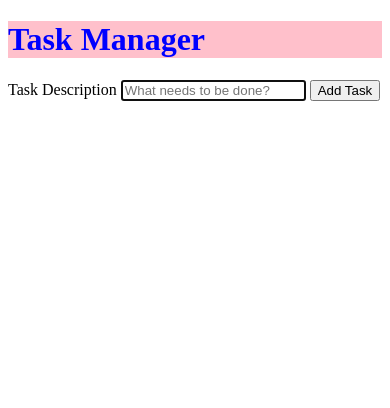
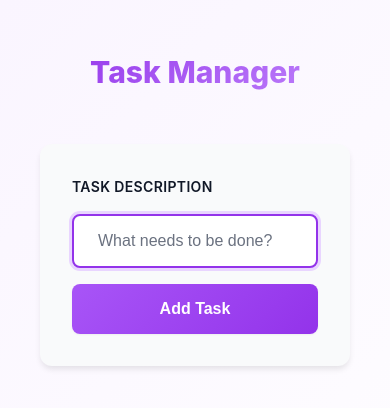
Before and after one commit to f5-cambra/task-manager, a plain HTML site: page index.html in a window 390 px wide. Drawn offline with Linux system fonts and the light colour scheme.

Commit message:
feat: add CSS styling with purple theme and variables
- Add CSS reset and base styles
- Define CSS custom properties for purple color palette
- Add spacing and typography variables
- Style form with purple gradient theme
- Implement hover and focus states
- Add mobile-first responsive design
- Include reduced motion media query
- Apply gradient to heading and button

```diff
--- a/style.css
+++ b/style.css
@@ -1,5 +1,185 @@
+/* Reset & Base Styles */
+*, *::before, *::after {
+    margin: 0;
+    padding: 0;
+    box-sizing: border-box;
+}
+
+/* CSS Custom Properties - Purple Theme */
+:root {
+    /* Purple Color Palette */
+    --purple-50: #faf5ff;
+    --purple-100: #f3e8ff;
+    --purple-200: #e9d5ff;
+    --purple-300: #d8b4fe;
+    --purple-400: #c084fc;
+    --purple-500: #a855f7;
+    --purple-600: #9333ea;
+    --purple-700: #7e22ce;
+    --purple-800: #6b21a8;
+    --purple-900: #581c87;
+
+    /* Semantic Colors */
+    --color-primary: var(--purple-600);
+    --color-primary-hover: var(--purple-700);
+    --color-primary-light: var(--purple-100);
+    --color-primary-focus: var(--purple-200);
+
+    /* Neutral Colors */
+    --color-background: #ffffff;
+    --color-surface: #f9fafb;
+    --color-text: #111827;
+    --color-text-muted: #6b7280;
+    --color-border: #e5e7eb;
+
+    /* Spacing */
+    --spacing-xs: 0.25rem;
+    --spacing-sm: 0.5rem;
+    --spacing-md: 1rem;
+    --spacing-lg: 1.5rem;
+    --spacing-xl: 2rem;
+    --spacing-2xl: 3rem;
+
+    /* Border Radius */
+    --radius-sm: 0.375rem;
+    --radius-md: 0.5rem;
+    --radius-lg: 0.75rem;
+
+    /* Transitions */
+    --transition-fast: 150ms ease;
+    --transition-base: 250ms ease;
+
+    /* Shadows */
+    --shadow-sm: 0 1px 2px 0 rgb(0 0 0 / 0.05);
+    --shadow-md: 0 4px 6px -1px rgb(0 0 0 / 0.1);
+    --shadow-lg: 0 10px 15px -3px rgb(0 0 0 / 0.1);
+}
+
+/* Base Styles */
+html {
+    font-size: 16px;
+}
+
+body {
+    font-family: -apple-system, BlinkMacSystemFont, 'Segoe UI', Roboto, Oxygen, Ubuntu, sans-serif;
+    line-height: 1.6;
+    color: var(--color-text);
+    background: linear-gradient(135deg, var(--purple-50) 0%, var(--color-background) 100%);
+    min-height: 100vh;
+    padding: var(--spacing-md);
+}
+
+/* Main Container */
+main {
+    max-width: 600px;
+    margin: 0 auto;
+    padding: var(--spacing-xl) var(--spacing-lg);
+}
+
+/* Heading */
 h1 {
-  color: blue;
-  background-color: pink;
+    font-size: clamp(1.875rem, 5vw, 2.5rem);
+    font-weight: 800;
+    background: linear-gradient(135deg, var(--purple-600), var(--purple-400));
+    -webkit-background-clip: text;
+    -webkit-text-fill-color: transparent;
+    background-clip: text;
+    text-align: center;
+    margin-bottom: var(--spacing-2xl);
+}
 
+/* Form Styles */
+#taskForm {
+    background: var(--color-surface);
+    padding: var(--spacing-xl);
+    border-radius: var(--radius-lg);
+    box-shadow: var(--shadow-md);
+    display: flex;
+    flex-direction: column;
+    gap: var(--spacing-md);
 }
+
+/* Label */
+label[for="taskDescription"] {
+    font-weight: 600;
+    color: var(--color-text);
+    font-size: 0.875rem;
+    text-transform: uppercase;
+    letter-spacing: 0.025em;
+}
+
+/* Input Field */
+#taskDescription {
+    width: 100%;
+    padding: var(--spacing-md) var(--spacing-lg);
+    font-size: 1rem;
+    border: 2px solid var(--color-border);
+    border-radius: var(--radius-md);
+    background: var(--color-background);
+    color: var(--color-text);
+    transition: all var(--transition-base);
+}
+
+#taskDescription::placeholder {
+    color: var(--color-text-muted);
+}
+
+#taskDescription:hover {
+    border-color: var(--purple-300);
+}
+
+#taskDescription:focus {
+    outline: none;
+    border-color: var(--color-primary);
+    box-shadow: 0 0 0 3px var(--color-primary-focus);
+}
+
+/* Submit Button */
+button[type="submit"] {
+    padding: var(--spacing-md) var(--spacing-xl);
+    font-size: 1rem;
+    font-weight: 600;
+    color: white;
+    background: linear-gradient(135deg, var(--purple-500), var(--purple-600));
+    border: none;
+    border-radius: var(--radius-md);
+    cursor: pointer;
+    transition: all var(--transition-base);
+    box-shadow: var(--shadow-sm);
+}
+
+button[type="submit"]:hover {
+    background: linear-gradient(135deg, var(--purple-600), var(--purple-700));
+    transform: translateY(-2px);
+    box-shadow: var(--shadow-lg);
+}
+
+button[type="submit"]:active {
+    transform: translateY(0);
+    box-shadow: var(--shadow-sm);
+}
+
+button[type="submit"]:focus-visible {
+    outline: 3px solid var(--purple-400);
+    outline-offset: 2px;
+}
+
+/* Mobile-first Responsive Design */
+@media (min-width: 640px) {
+    main {
+        padding: var(--spacing-2xl) var(--spacing-xl);
+    }
+
+    #taskForm {
+        padding: var(--spacing-2xl);
+    }
+}
+
+/* Reduced Motion */
+@media (prefers-reduced-motion: reduce) {
+    * {
+        animation-duration: 0.01ms !important;
+        animation-iteration-count: 1 !important;
+        transition-duration: 0.01ms !important;
+    }
+}
```
